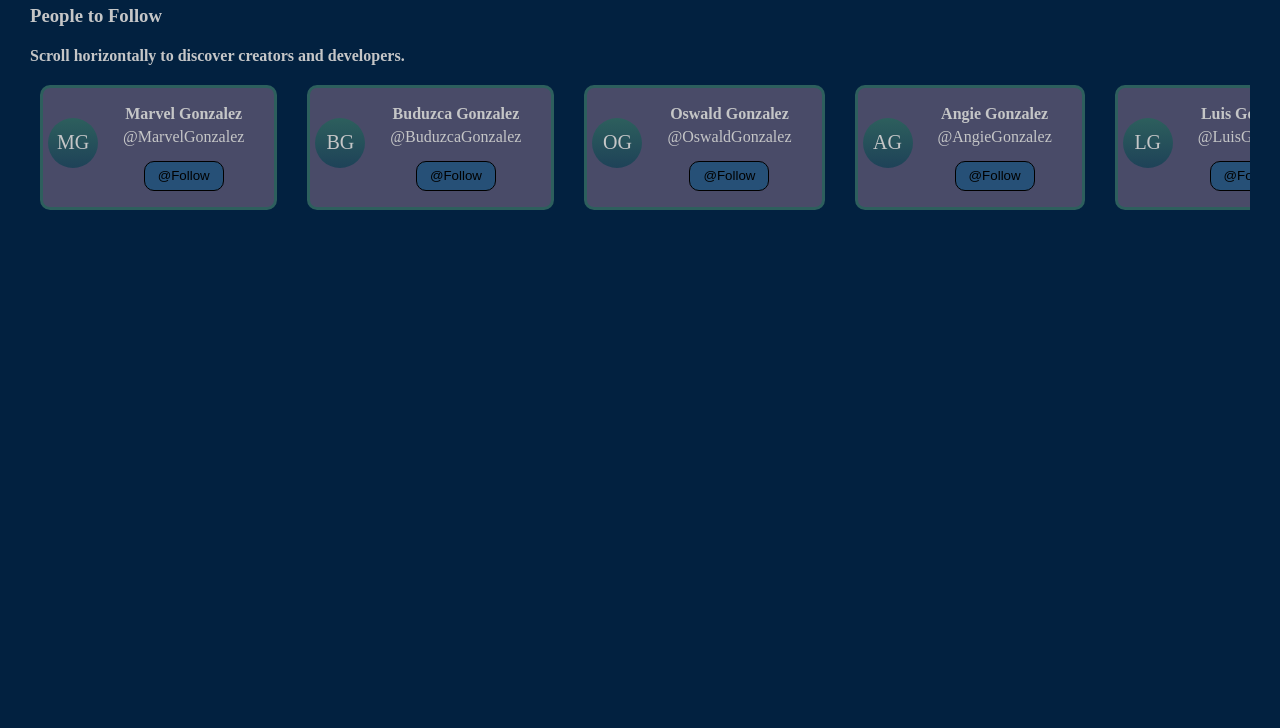
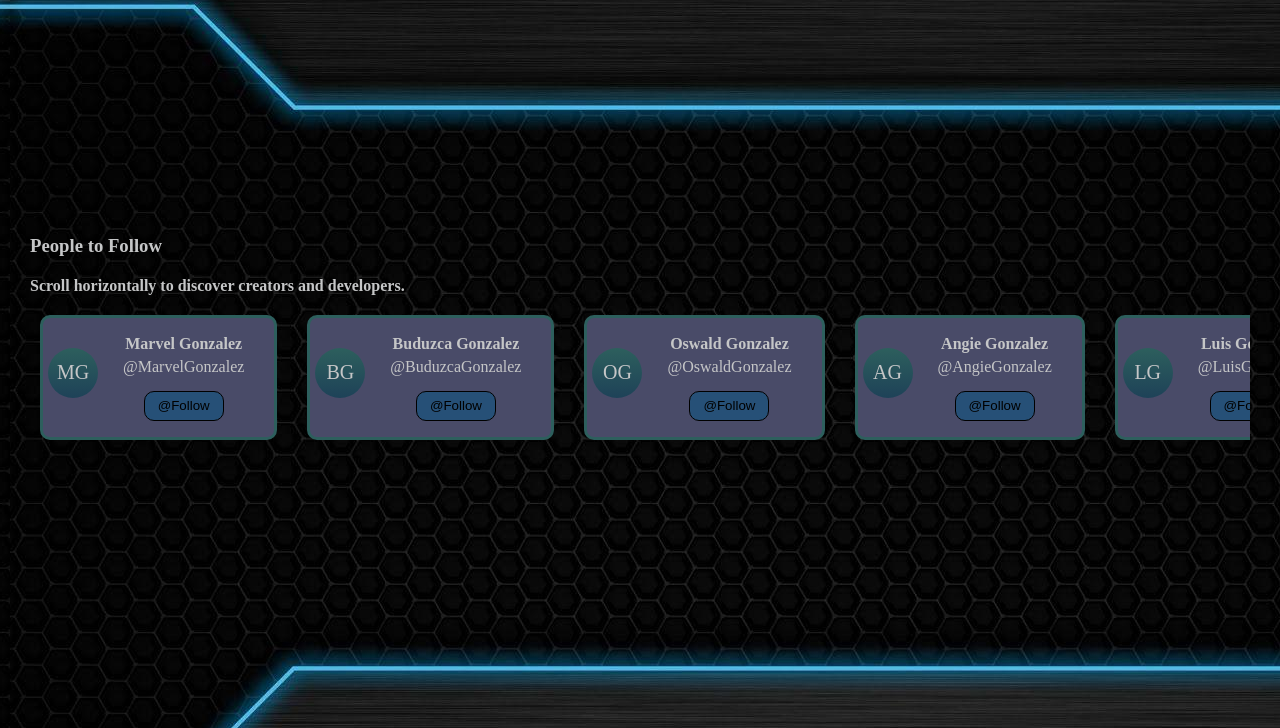
Before and after one commit to Luis-Gonzo-Velez/Challenge10-06-25-Scrolling-Option, a plain HTML site: page index.html in a window 1280 px wide. Shown: the part 72-800 px from the top of the page. Drawn offline with Linux system fonts and the light colour scheme.

Commit message:
add background img

```diff
--- a/style.css
+++ b/style.css
@@ -18,6 +18,7 @@ COLORS
 body {
   background-color: #022140;
   font-family: embed;
+  background-image: url(jarvis.jpg);
 }
 h1 {
   color: #c5c6c7;
@@ -25,7 +26,7 @@ h1 {
 }
 h3 {
   color: #c5c6c7;
-  margin: 20px 10px;
+  margin: 250px 10px 20px;
 }
 h4 {
   color: #c5c6c7;
```
Also changed, not shown: img/iron-man-jarvis-desktop-7kyecxg439heuzid.jpg (deleted), jarvis.jpg (added).
